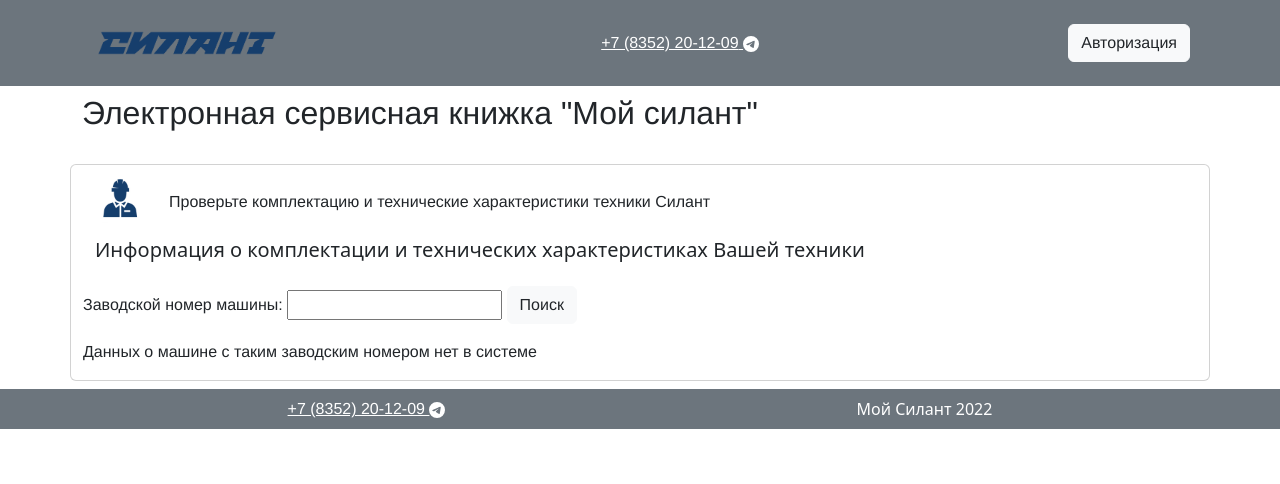
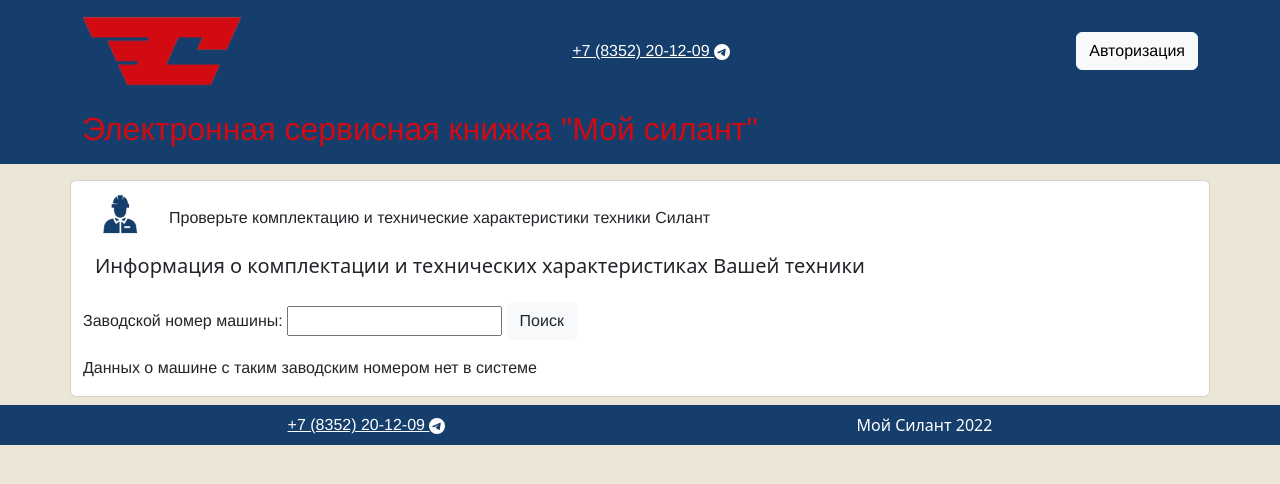
Before and after one commit to 4elovek-nevadimka/SF_Final_Project, a Django app: page / in a window 1280 px wide. Shown: the top 484 px of the page. Run offline with Django 4.2, Linux system fonts and the light colour scheme; data that the repository does not hold is empty.

Commit message:
added brand styles & colors

```diff
--- a/app/static/css/styles.css
+++ b/app/static/css/styles.css
@@ -1,3 +1,9 @@
+:root {
+    --main-theme-blue-color: #163E6C;
+    --main-theme-red-color: #D20A11;
+    --main-theme-white-color: #EBE6D6;
+}
+
 @font-face {
     font-family: "PT-Astra-Sans_Regular";
     src: url({% static "fonts/PT-Astra-Sans_Regular.ttf" %});
@@ -44,3 +50,24 @@
 body::-webkit-scrollbar {
     display: none;
 }
+
+.brand-bg-body {
+	background-color: var(--main-theme-white-color);
+}
+
+.brand-bg-header {
+	background-color: var(--main-theme-blue-color);
+}
+
+.brand-text-title {
+	color: var(--main-theme-red-color);
+}
+
+.brand-btn {
+    background-color: var(--main-theme-blue-color)!important;
+}
+
+.brand-btn:hover {
+    background-color: var(--main-theme-white-color)!important;
+    color: var(--main-theme-blue-color)!important;
+}
--- a/app/templates/default.html
+++ b/app/templates/default.html
@@ -16,12 +16,12 @@
 </head>
 <!-- Header -->
 <header>
-    <div class="px-3 py-2 text-bg-secondary">
+    <div class="px-3 py-3 brand-bg-header">
         <!-- Контейнер в шапку -->
         <div class="container d-flex flex-wrap justify-content-between align-items-center">
             <!-- Лого -->
             <img class="d-flex align-items-center text-white"
-                 src="{% static 'images/logotype_RGB.png' %}" alt="Main Logo" width="210" height="70">
+                 src="{% static 'images/logotype_symbol.png' %}" alt="Main Logo" width="160" height="70">
             <!-- Контакты -->
             <div>
                 <a class="text-white" href="tel:+78352201209">
@@ -34,7 +34,7 @@
             </div>
             <div class="d-flex flex-wrap justify-content-between align-items-center">
                 <!-- Данные о пользователе, если залогинен -->
-                <div class="flex-column">
+                <div class="flex-column text-white mx-2">
                     {% if request.user.is_authenticated %}
                     <div>
                         <span>
@@ -57,29 +57,29 @@
                 <!-- Войти / выйти -->
                 <div>
                     {% if request.user.is_authenticated %}
-                        <a class="btn btn-secondary btn-small" href="{% url 'logout'%}">Выйти</a>
+                        <a class="btn btn-light" href="{% url 'logout'%}">Выйти</a>
                     {% else %}
-                        <a class="btn btn-light text-dark me-2" href="{% url 'login'%}">Авторизация</a>
+                        <a class="btn btn-light" href="{% url 'login'%}">Авторизация</a>
                     {% endif %}
                 </div>
             </div>
         </div>
     </div>
-    <div class="px-3 py-2 mb-3">
+    <div class="px-3 py-2 mb-3 brand-bg-header">
         <div class="container d-flex flex-wrap justify-content-start">
-            <h2>Электронная сервисная книжка "Мой силант"</h2>
+            <h2 class="brand-text-title">Электронная сервисная книжка "Мой силант"</h2>
         </div>
     </div>
 </header>
 
 <!-- Body -->
-<body>
+<body class="brand-bg-body">
 {% block content %}{% endblock content %}
 </body>
 
 <!-- Footer -->
 <footer>
-    <div class="px-3 py-2 text-bg-secondary">
+    <div class="px-3 py-2 brand-bg-header">
         <div class="container d-flex flex-wrap justify-content-around align-items-center">
             <a class="text-white" href="tel:+78352201209">
                 <span>+7 (8352) 20-12-09 </span>
--- a/app/templates/registration/default_reg.html
+++ b/app/templates/registration/default_reg.html
@@ -14,7 +14,7 @@
           integrity="sha384-rbsA2VBKQhggwzxH7pPCaAqO46MgnOM80zW1RWuH61DGLwZJEdK2Kadq2F9CUG65" crossorigin="anonymous">
 </head>
 
-<body>
+<body class="brand-bg-body">
 <div class="container-fluid d-flex flex-wrap justify-content-center">
     <div class="card px-2 my-4">
         <div class="card-body">
--- a/app/templates/registration/logged_out.html
+++ b/app/templates/registration/logged_out.html
@@ -2,10 +2,14 @@
 
 {% load static %}
 
+{% block title %}
+Выход
+{% endblock title %}
+
 {% block content %}
 
     <img class="d-flex align-items-center text-black"
-         src="{% static 'images/logotype_RGB.png' %}" alt="Main Logo" width="210" height="70">
+         src="{% static 'images/logotype_text.png' %}" alt="Main Logo" width="210" height="70">
     <h2 class="border-bottom">Вы вышли из системы!</h2>
 
     <div class="container d-flex flex-wrap justify-content-between my-2">
```
Also changed, not shown: app/templates/registration/login.html (+6 -2 lines), app/static/images/logotype_symbol.png (added), app/static/images/logotype_text.png (renamed from app/static/images/logotype_RGB.png).
